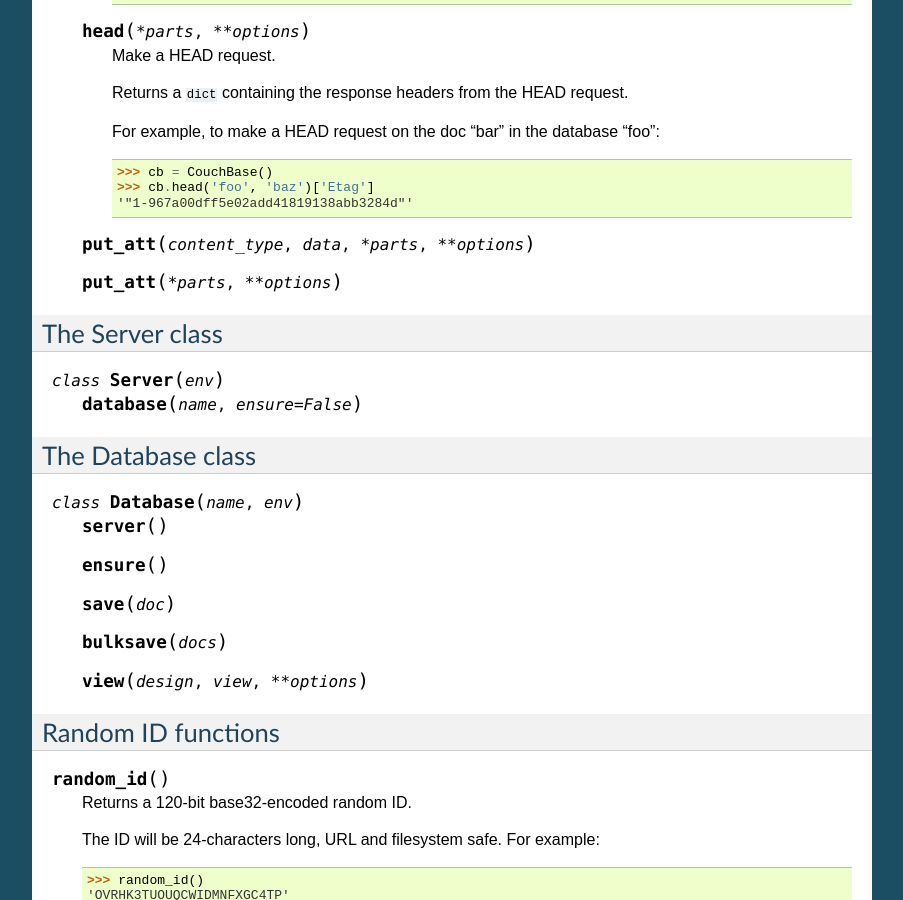
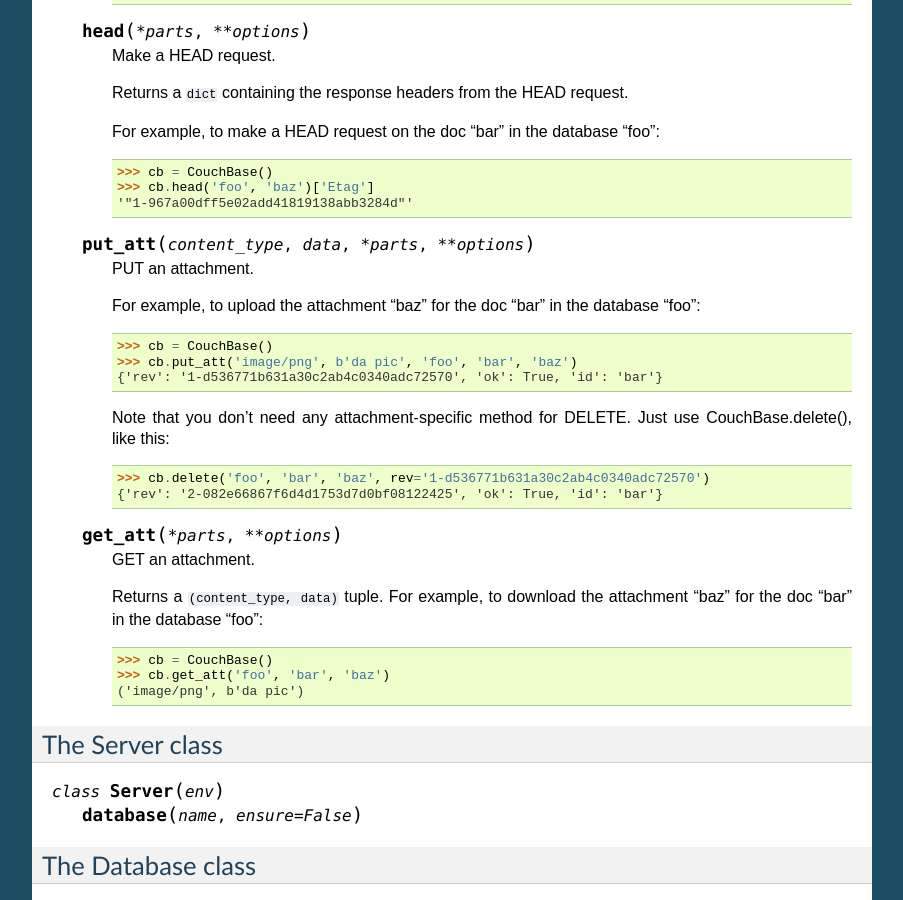
Before and after one commit to json420/microfiber, a Sphinx documentation site: the page built from doc/microfiber.rst, in a window 1280 px wide and 900 px high, scrolled down 1235 px. Shown: the whole window, without its empty margins (198-1101 px from the left). Built offline with Sphinx 7.4.7, drawn with Linux system fonts in a browser that asks for light colours; some of the changed text lies outside the part shown.

Commit message:
Finished docs for CouchBase class

```diff
--- a/doc/index.rst
+++ b/doc/index.rst
@@ -35,5 +35,5 @@ Contents:
 .. toctree::
    :maxdepth: 2
 
+   microfiber
    couchdb_api
-   microfiber
--- a/doc/microfiber.rst
+++ b/doc/microfiber.rst
@@ -85,13 +85,38 @@ The CouchBase class
         "foo":
 
         >>> cb = CouchBase()
-        >>> cb.head('foo', 'baz')['Etag']
+        >>> cb.head('foo', 'baz')['Etag']  #doctest: +SKIP
         '"1-967a00dff5e02add41819138abb3284d"'
 
 
     .. method:: put_att(content_type, data, *parts, **options)
 
-    .. method:: put_att(*parts, **options)
+        PUT an attachment.
+
+        For example, to upload the attachment "baz" for the doc "bar" in the
+        database "foo":
+
+        >>> cb = CouchBase()
+        >>> cb.put_att('image/png', b'da pic', 'foo', 'bar', 'baz')  #doctest: +SKIP
+        {'rev': '1-d536771b631a30c2ab4c0340adc72570', 'ok': True, 'id': 'bar'}
+
+        Note that you don't need any attachment-specific method for DELETE.
+        Just use CouchBase.delete(), like this:
+
+        >>> cb.delete('foo', 'bar', 'baz', rev='1-d536771b631a30c2ab4c0340adc72570')  #doctest: +SKIP
+        {'rev': '2-082e66867f6d4d1753d7d0bf08122425', 'ok': True, 'id': 'bar'}
+
+
+    .. method:: get_att(*parts, **options)
+
+        GET an attachment.
+
+        Returns a ``(content_type, data)`` tuple.  For example, to download the
+        attachment "baz" for the doc "bar" in the database "foo":
+
+        >>> cb = CouchBase()
+        >>> cb.get_att('foo', 'bar', 'baz')  #doctest: +SKIP
+        ('image/png', b'da pic')
 
 
 
```
